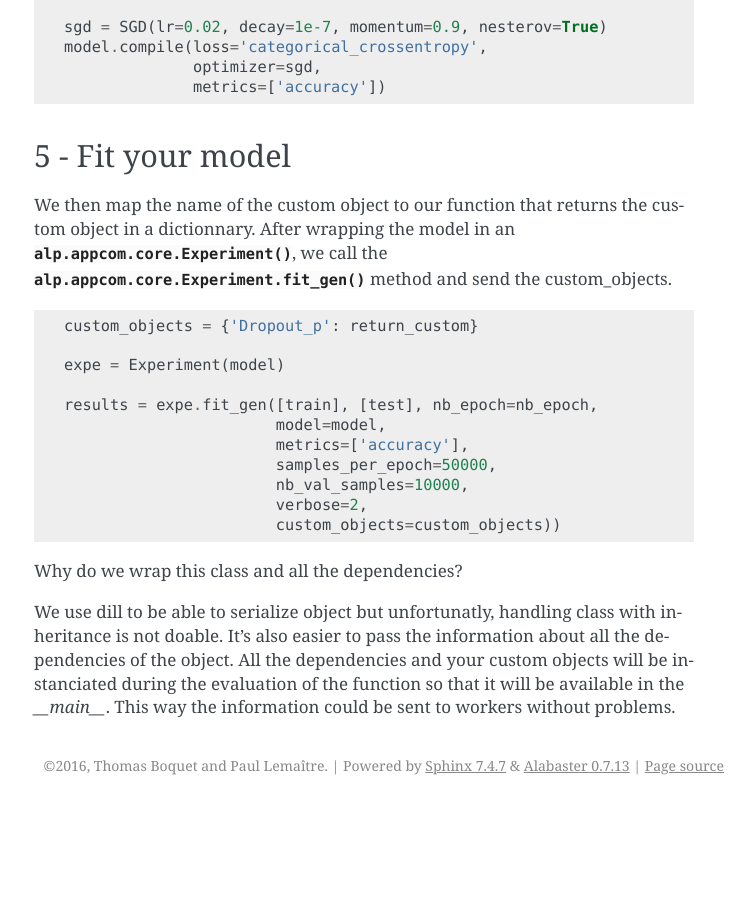
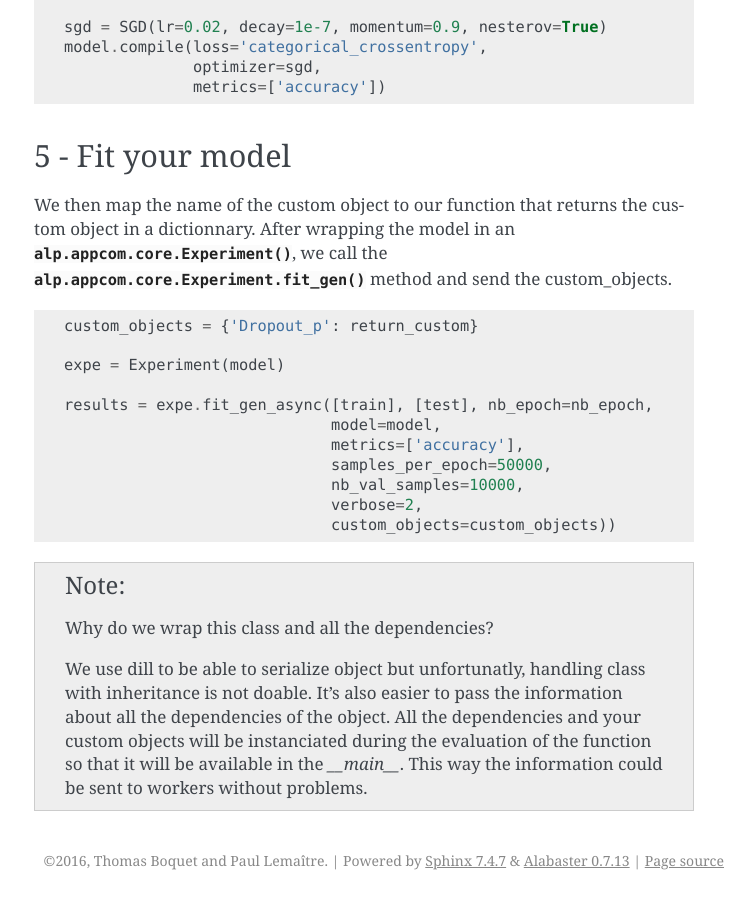
Before and after one commit to tboquet/python-alp, a Sphinx documentation site: the page built from docs/Tutorials/tuto4.rst, in a window 1280 px wide and 900 px high, scrolled down 3267 px. Shown: the whole window, without its empty margins (386-1141 px from the left). Built offline with Sphinx 7.4.7, drawn with Linux system fonts in a browser that asks for light colours; before the commit the page ends 4072 px from its top, so only the background shows below that.

Commit message:
+ title tuto 3

```diff
--- a/docs/Tutorials/tuto4.rst
+++ b/docs/Tutorials/tuto4.rst
@@ -184,15 +184,16 @@ After wrapping the model in an :meth:`alp.appcom.core.Experiment`, we call the :
 
     expe = Experiment(model)
 
-    results = expe.fit_gen([train], [test], nb_epoch=nb_epoch,
-                           model=model,
-                           metrics=['accuracy'],
-                           samples_per_epoch=50000,
-                           nb_val_samples=10000,
-                           verbose=2,
-                           custom_objects=custom_objects))
+    results = expe.fit_gen_async([train], [test], nb_epoch=nb_epoch,
+                                 model=model,
+                                 metrics=['accuracy'],
+                                 samples_per_epoch=50000,
+                                 nb_val_samples=10000,
+                                 verbose=2,
+                                 custom_objects=custom_objects))
 
+.. note::
 
-Why do we wrap this class and all the dependencies?
+    Why do we wrap this class and all the dependencies?
 
-We use dill to be able to serialize object but unfortunatly, handling class with inheritance is not doable. It's also easier to pass the information about all the dependencies of the object. All the dependencies and your custom objects will be instanciated during the evaluation of the function so that it will be available in the `__main__`. This way the information could be sent to workers without problems.
+    We use dill to be able to serialize object but unfortunatly, handling class with inheritance is not doable. It's also easier to pass the information about all the dependencies of the object. All the dependencies and your custom objects will be instanciated during the evaluation of the function so that it will be available in the `__main__`. This way the information could be sent to workers without problems.
```
Also changed, not shown: docs/Tutorials/tuto3.rst (+15 -0 lines).
